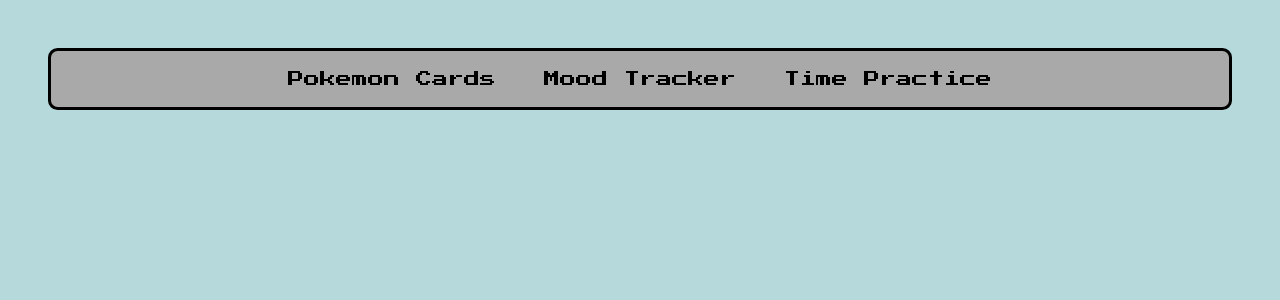
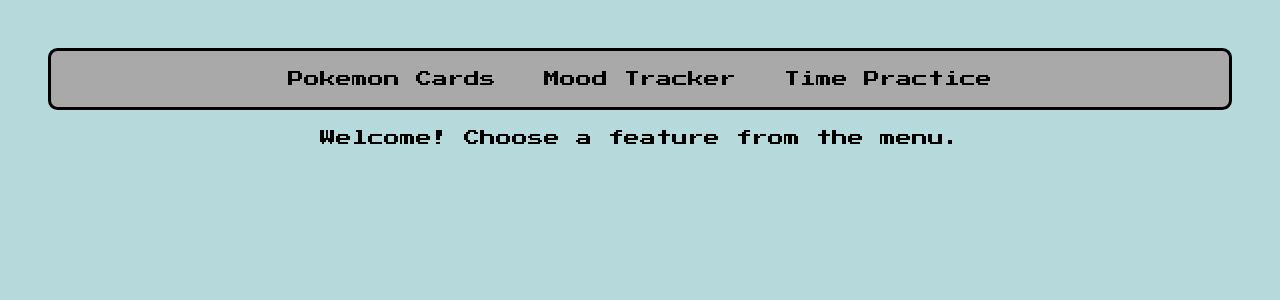
Before and after one commit to gilotin/Practice-hub, a React (Vite) app in the folder Practice-hub/: page / in a window 1280 px wide. Shown: the top 300 px of the page. Built offline with nearby package versions, Linux system fonts and the light colour scheme.

Commit message:
feat: add router error handling and home element

```diff
--- a/Practice-hub/src/App.tsx
+++ b/Practice-hub/src/App.tsx
@@ -9,12 +9,21 @@
     return (
         <>
             <BrowserRouter>
+                <header>
                     <Navigation />
+                </header>
+                <main>
                     <Routes>
+                        <Route
+                            path="/"
+                            element={<div>Welcome! Choose a feature from the menu.</div>}
+                        />
                         <Route path="/pokemon-card" element={<PokemonCard />} />
                         <Route path="/mood-tracker" element={<MoodTracker />} />
                         <Route path="/time-practice" element={<TimePracticeDisplay />} />
+                        <Route path="*" element={<div>404 - Page Not Found</div>} />
                     </Routes>
+                </main>
             </BrowserRouter>
         </>
     );
--- a/Practice-hub/src/features/Navigation/Navigation.tsx
+++ b/Practice-hub/src/features/Navigation/Navigation.tsx
@@ -4,7 +4,6 @@
 export function Navigation() {
     return (
         <>
-            <header>
             <nav>
                 <ul className={styles.nav}>
                     <li>
@@ -18,7 +17,6 @@
                     </li>
                 </ul>
             </nav>
-            </header>
         </>
     );
 }
```
Lines whose indentation alone changed are shown as unchanged.
